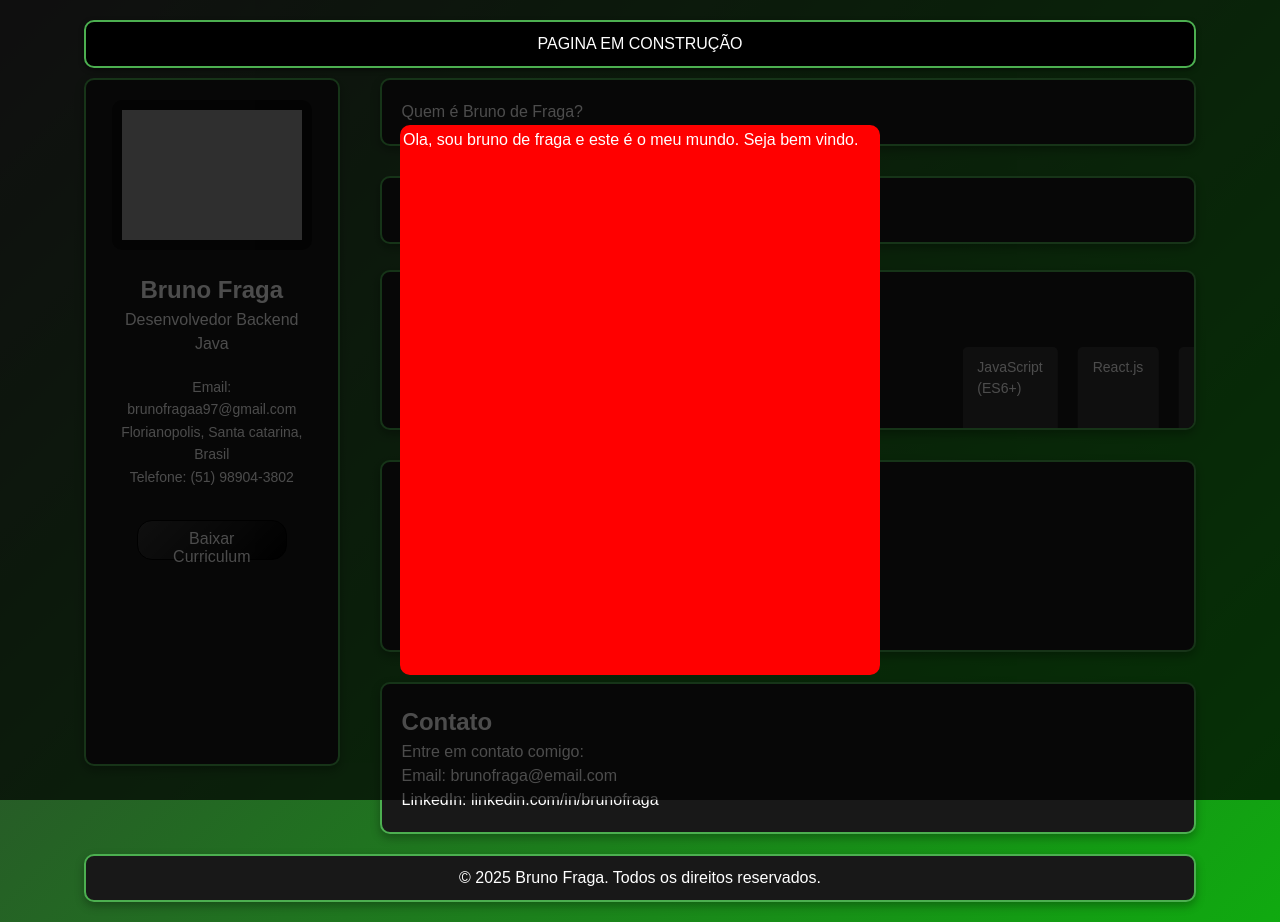
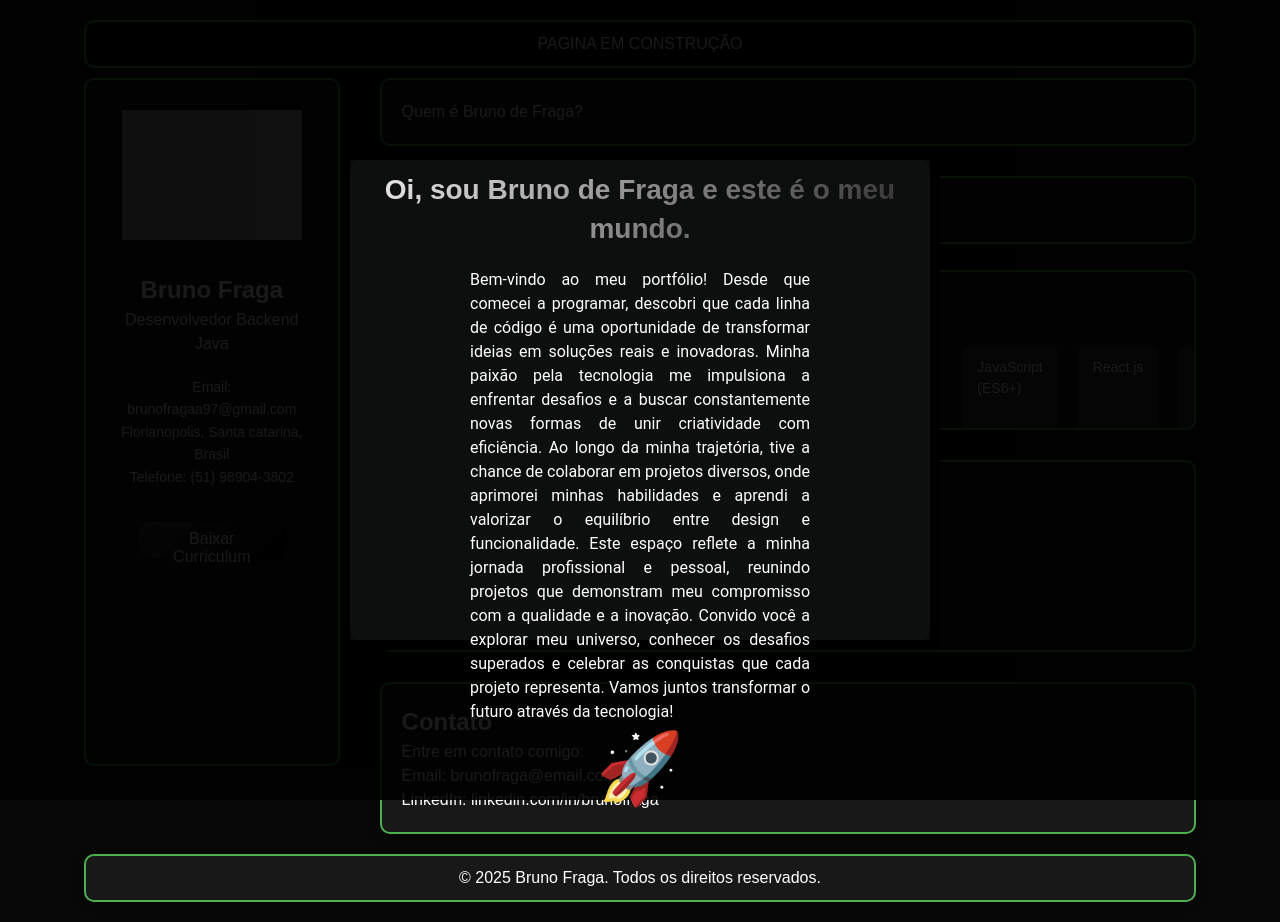
Before and after one commit to brunofragaa97/MyWebPortifolio, a React (Vite) app in the folder MyWebPortifolio/frontend - ReactJS/: page / in a window 1280 px wide. Built offline with nearby package versions, Linux system fonts and the light colour scheme; grey boxes are pictures that could not be loaded; the HTML template or start-up script is replaced by a standard one.

Commit message:
atualizado e ajustado modal de apresentacao

```diff
--- a/MyWebPortifolio/frontend - ReactJS/src/components/Modal.jsx
+++ b/MyWebPortifolio/frontend - ReactJS/src/components/Modal.jsx
@@ -9,9 +9,7 @@ const Modal = ({  isOpen, onClose, children }) => {
          onClick={onClose}
          >
         <div className="container-modal" onClick={(e) => e.stopPropagation()}>
-            <div>
             {children}
-            </div>
         </div>
 
 
--- a/MyWebPortifolio/frontend - ReactJS/src/components/ModalApresentacao.jsx
+++ b/MyWebPortifolio/frontend - ReactJS/src/components/ModalApresentacao.jsx
@@ -1,7 +1,24 @@
+import "../styles/modalApresentacao.css"
+import { useState } from "react";
+
+
 const ModalApresentacao = () => {
+    const [decolou, setDecolou] = useState(false);
+
+    const handleClick = () => {
+        setDecolou(true); // Altera o estado para iniciar a animação de decolagem
+    };
+
+
     return (
-        <div>
-            Ola, sou bruno de fraga e este é o meu mundo. Seja bem vindo.
+        <div className="modal-apresentacao">
+            <h2 className="titulo-apresentacao">Oi, sou Bruno de Fraga e este é o meu mundo.</h2>
+            <p className="par-boas-vindas">  Bem-vindo ao meu portfólio!
+                Desde que comecei a programar, descobri que cada linha de código é uma oportunidade de transformar ideias em soluções reais e inovadoras. Minha paixão pela tecnologia me impulsiona a enfrentar desafios e a buscar constantemente novas formas de unir criatividade com eficiência. Ao longo da minha trajetória, tive a chance de colaborar em projetos diversos, onde aprimorei minhas habilidades e aprendi a valorizar o equilíbrio entre design e funcionalidade.
+                Este espaço reflete a minha jornada profissional e pessoal, reunindo projetos que demonstram meu compromisso com a qualidade e a inovação. Convido você a explorar meu universo, conhecer os desafios superados e celebrar as conquistas que cada projeto representa. Vamos juntos transformar o futuro através da tecnologia!
+            </p>
+            <p className={`span-emoji-final ${decolou ? 'decolando' : ''}`}
+                onClick={handleClick}>🚀</p>
         </div>
     )
 }
--- a/MyWebPortifolio/frontend - ReactJS/src/paginas/Home.jsx
+++ b/MyWebPortifolio/frontend - ReactJS/src/paginas/Home.jsx
@@ -33,9 +33,7 @@ const Home = () => {
       <div className="content">
         {/* Modal 1 */}
         <Modal isOpen={activeModalContent === 1} onClose={closeModal}>
-          <div>
             <ModalApresentacao />
-          </div>
         </Modal>
         {/* Modal 2*/}
         <Modal isOpen={activeModalContent === 2} onClose={closeModal}>
--- a/MyWebPortifolio/frontend - ReactJS/src/styles/global.css
+++ b/MyWebPortifolio/frontend - ReactJS/src/styles/global.css
@@ -5,24 +5,12 @@
 }
 
 body {
-  background: linear-gradient(135deg, black, rgb(51, 51, 51), rgb(15, 172, 15));
-  background-size: 200% 200%;
+  background: #080808;
   animation: waveDiagonal 10s ease-in-out infinite; /* 8s para um ciclo suave */
   font-family: Arial, sans-serif;
   color: #fff;
 }
 
-@keyframes waveDiagonal {
-  0% {
-      background-position: 0% 0%; /* começa no superior esquerdo */
-  }
-  50% {
-      background-position: 100% 100%; /* chega ao inferior direito */
-  }
-  100% {
-      background-position: 0% 0%; /* volta ao superior esquerdo */
-  }
-}
 
 
 .container {
--- a/MyWebPortifolio/frontend - ReactJS/src/styles/header.css
+++ b/MyWebPortifolio/frontend - ReactJS/src/styles/header.css
@@ -5,12 +5,10 @@
   border-radius: 10px;
   position: sticky;
   top: 0;
-  z-index: 100;
+  z-index: 1;
   box-shadow: 0 2px 5px rgba(0, 0, 0, 0.5);
 }
-.header:hover{
-  border: 2px solid #f50505;
-}
+
 .nav {
   display: flex;
   justify-content: center;
--- a/MyWebPortifolio/frontend - ReactJS/src/styles/modal.css
+++ b/MyWebPortifolio/frontend - ReactJS/src/styles/modal.css
@@ -4,7 +4,7 @@
     left:0;
     width: 100%;
     height: 100%;
-    background-color: rgba(0, 0, 0, 0.7); /* Fundo escuro semi-transparente */
+    background-color: rgba(0, 0, 0, 0.9); /* Fundo escuro semi-transparente */
     display: flex; /* Centraliza o conteúdo */
     align-items: center;
     justify-content: center;
@@ -13,9 +13,9 @@
   }
 
 .container-modal{
-    background-color: red;
-    width: 480px;
-    height: 550px;
-    border: 3px solid red;
+    background-color: rgb(10, 10, 10);
+    width: 600px;
+    height: 500px;
+    border: 10px solid black;
     border-radius: 10px
 }
--- /dev/null
+++ b/MyWebPortifolio/frontend - ReactJS/src/styles/modalApresentacao.css
@@ -0,0 +1,75 @@
+.modal-apresentacao{
+    background-color: rgb(13, 14, 14);
+    width: 100%;
+    height: 100%;
+    padding: 10px 20px;
+    border-radius: 10px;
+}
+.titulo-apresentacao {
+    font-size: 28px;
+    text-align: center;
+    margin-bottom: 20px;
+    line-height: 1.4;
+    font-weight: 700;
+    background: linear-gradient(135deg, #fcfbfb, #333, #0fac0f);
+    background-size: 200% 200%;
+    -webkit-background-clip: text;
+    -webkit-text-fill-color: transparent;
+    animation: waveDiagonal 5s ease-in-out infinite;
+}
+
+@keyframes waveDiagonal {
+    0% {
+        background-position: 0% 0%;
+    }
+    50% {
+        background-position: 100% 100%;
+    }
+    100% {
+        background-position: 0% 0%;
+    }
+}
+
+.par-boas-vindas{
+    font-family: 'Roboto', 'Arial', sans-serif;
+    text-align: justify;
+    padding: 0px 100px;
+
+
+}
+.span-emoji-final {
+    font-size: 60px;
+    text-align: center;
+    cursor: pointer;
+    animation: pulsar 1.5s ease-in-out infinite; /* Pulsação contínua */
+}
+
+/* Animação de pulsação */
+@keyframes pulsar {
+    0% {
+        transform: scale(1);
+    }
+    50% {
+        transform: scale(1.2); /* Aumenta o tamanho */
+    }
+    100% {
+        transform: scale(1); /* Retorna ao tamanho original */
+    }
+}
+
+@keyframes decolar {
+    0% {
+        transform: translate(0, 0) scale(1); /* Começa no lugar e no tamanho normal */
+    }
+    70% {
+        transform: translate(200px, -200px) scale(1.2); /* Move-se para a diagonal (direção superior direita) */
+    }
+    100% {
+        opacity: 0; /* Fica invisível */
+        transform: translate(300px, -300px) scale(1.2); /* Continua subindo para o canto superior direito */
+    }
+}
+
+.decolando {
+    animation: decolar 2s ease-in-out forwards;
+}
```
